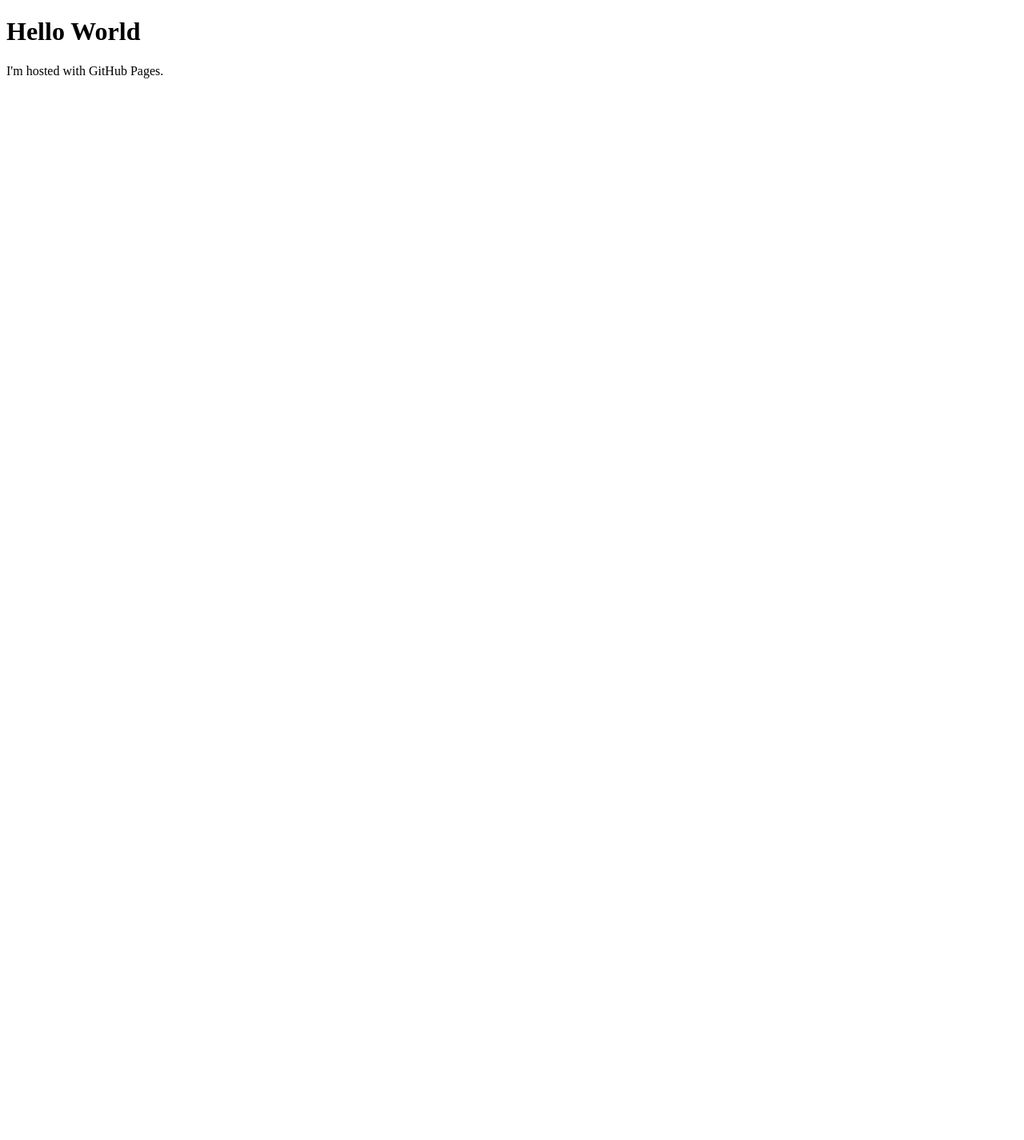
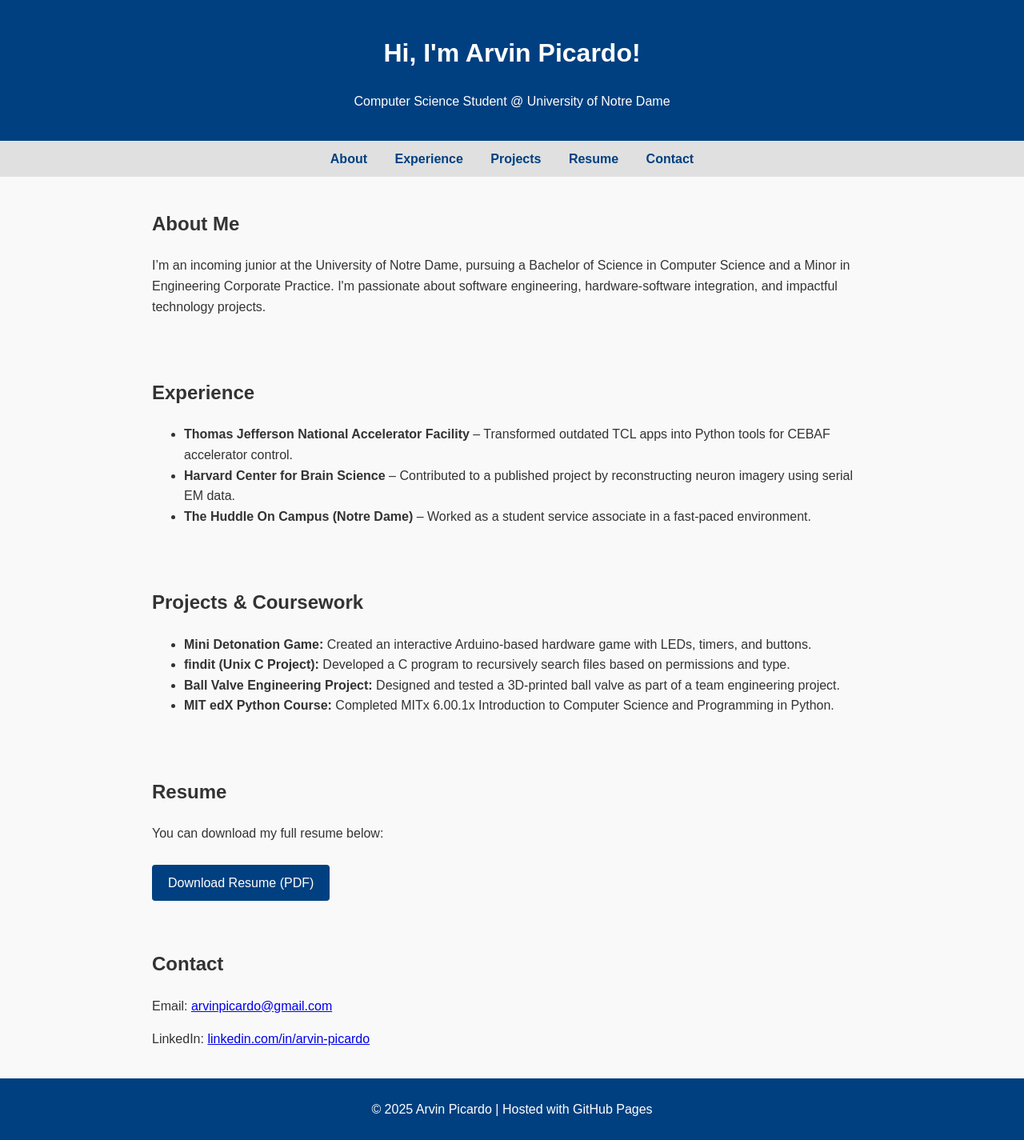
Before and after one commit to apicardo316/arvinpicardo.github.io, a plain HTML site: page index.html in a window 1280 px wide. Shown: the whole page at 80% size. Before the commit the page ends 800 px from the top, so only its background shows below. Drawn offline with Linux system fonts and the light colour scheme.

Commit message:
Update index.html
unfinished

```diff
--- a/index.html
+++ b/index.html
@@ -1,7 +1,74 @@
+
 <!DOCTYPE html>
-<html>
+<html lang="en">
+<head>
+    <meta charset="UTF-8">
+    <title>Arvin Picardo</title>
+    <style>
+        body { font-family: Arial, sans-serif; margin: 0; padding: 0; line-height: 1.6; background-color: #f9f9f9; color: #333; }
+        header { background-color: #004080; color: white; padding: 20px; text-align: center; }
+        nav { background-color: #e0e0e0; padding: 10px; text-align: center; }
+        nav a { margin: 0 15px; color: #004080; text-decoration: none; font-weight: bold; }
+        section { padding: 20px; max-width: 900px; margin: auto; }
+        footer { background-color: #004080; color: white; text-align: center; padding: 10px; }
+        .button { display: inline-block; margin-top: 10px; padding: 10px 20px; background-color: #004080; color: white; text-decoration: none; border-radius: 4px; }
+        .button:hover { background-color: #00264d; }
+    </style>
+</head>
 <body>
-<h1>Hello World</h1>
-<p>I'm hosted with GitHub Pages.</p>
+
+<header>
+    <h1>Hi, I'm Arvin Picardo!</h1>
+    <p>Computer Science Student @ University of Notre Dame</p>
+</header>
+
+<nav>
+    <a href="#about">About</a>
+    <a href="#experience">Experience</a>
+    <a href="#projects">Projects</a>
+    <a href="#resume">Resume</a>
+    <a href="#contact">Contact</a>
+</nav>
+
+<section id="about">
+    <h2>About Me</h2>
+    <p>I’m an incoming junior at the University of Notre Dame, pursuing a Bachelor of Science in Computer Science and a Minor in Engineering Corporate Practice. I'm passionate about software engineering, hardware-software integration, and impactful technology projects.</p>
+</section>
+
+<section id="experience">
+    <h2>Experience</h2>
+    <ul>
+        <li><strong>Thomas Jefferson National Accelerator Facility</strong> – Transformed outdated TCL apps into Python tools for CEBAF accelerator control.</li>
+        <li><strong>Harvard Center for Brain Science</strong> – Contributed to a published project by reconstructing neuron imagery using serial EM data.</li>
+        <li><strong>The Huddle On Campus (Notre Dame)</strong> – Worked as a student service associate in a fast-paced environment.</li>
+    </ul>
+</section>
+
+<section id="projects">
+    <h2>Projects & Coursework</h2>
+    <ul>
+        <li><strong>Mini Detonation Game:</strong> Created an interactive Arduino-based hardware game with LEDs, timers, and buttons.</li>
+        <li><strong>findit (Unix C Project):</strong> Developed a C program to recursively search files based on permissions and type.</li>
+        <li><strong>Ball Valve Engineering Project:</strong> Designed and tested a 3D-printed ball valve as part of a team engineering project.</li>
+        <li><strong>MIT edX Python Course:</strong> Completed MITx 6.00.1x Introduction to Computer Science and Programming in Python.</li>
+    </ul>
+</section>
+
+<section id="resume">
+    <h2>Resume</h2>
+    <p>You can download my full resume below:</p>
+    <a class="button" href="Arvin Picardo Resume 04042025 (2).pdf" target="_blank">Download Resume (PDF)</a>
+</section>
+
+<section id="contact">
+    <h2>Contact</h2>
+    <p>Email: <a href="mailto:arvinpicardo@gmail.com">arvinpicardo@gmail.com</a></p>
+    <p>LinkedIn: <a href="https://www.linkedin.com/in/arvin-picardo-b46026277" target="_blank">linkedin.com/in/arvin-picardo</a></p>
+</section>
+
+<footer>
+    <p>© 2025 Arvin Picardo | Hosted with GitHub Pages</p>
+</footer>
+
 </body>
 </html>
```
